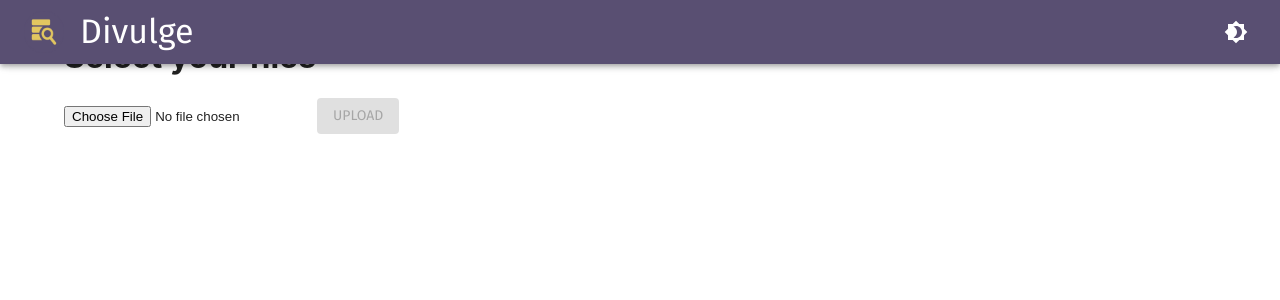
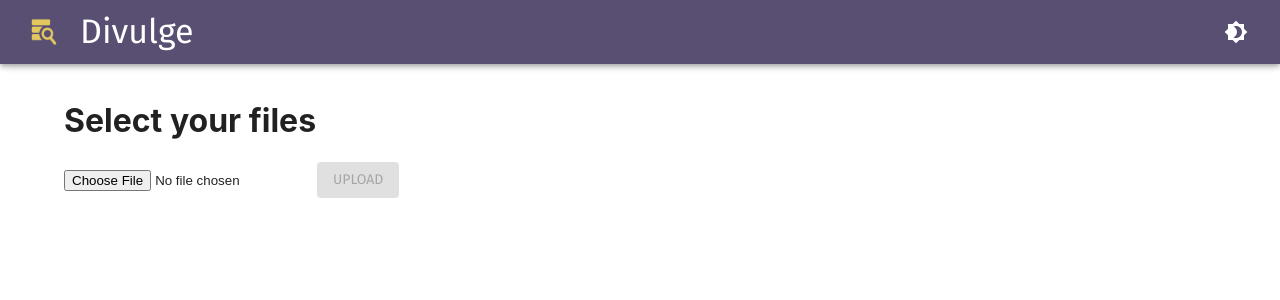
Before and after one commit to ric-v/divulge-keyvalue-db-ui, a React (Create React App) app in the folder ui/: page / in a window 1280 px wide. Shown: the top 300 px of the page. Built offline with nearby package versions, Linux system fonts and the light colour scheme.

Commit message:
added sections for landing page

```diff
--- a/ui/src/App.tsx
+++ b/ui/src/App.tsx
@@ -69,8 +69,10 @@ function App() {
             color: 'text.primary',
             minHeight: '100vh',
             minWidth: '100%',
+            py: [5, 8],
           }}>
             <NavBar toggleColorMode={colorMode.toggleColorMode} theme={theme} />
+            {/* margin */}
             <Controller />
           </Box>
         </ThemeProvider>
--- a/ui/src/components/Controller.tsx
+++ b/ui/src/components/Controller.tsx
@@ -1,13 +1,18 @@
-import { Container } from "@mui/material";
+import { Container, Grid } from "@mui/material";
 import Upload from "./Upload";
 
 const Controller = () => {
 
   return (
     <Container sx={{
-      padding: '1rem',
+      marginTop: "1rem",
+      flexGrow: 1,
     }}>
-      <Upload />
+      <Grid container columns={{ xs: 2, sm: 12, md: 12 }}>
+        <Grid item xs={2} sm={6} md={6}>
+          <Upload />
+        </Grid>
+      </Grid>
     </Container>
   );
 };
--- a/ui/src/components/Upload.tsx
+++ b/ui/src/components/Upload.tsx
@@ -1,5 +1,5 @@
 import React, { FormEvent, useState } from 'react';
-import { Button } from "@mui/material";
+import { Box, Button } from "@mui/material";
 import { useSnackbar } from 'notistack';
 import http from '../services/axios-common';
 import ProgressBar from './ProgressBar';
@@ -49,6 +49,8 @@ const Upload = () => {
   };
 
   return (
+    // box with margin on top
+    <Box>
       <form onSubmit={handleFileUpload}>
         <h1>Select your files</h1>
         <input
@@ -87,6 +89,7 @@ const Upload = () => {
           : null
         }
       </form >
+    </Box>
   );
 };
 
```
Lines whose indentation alone changed are shown as unchanged.
